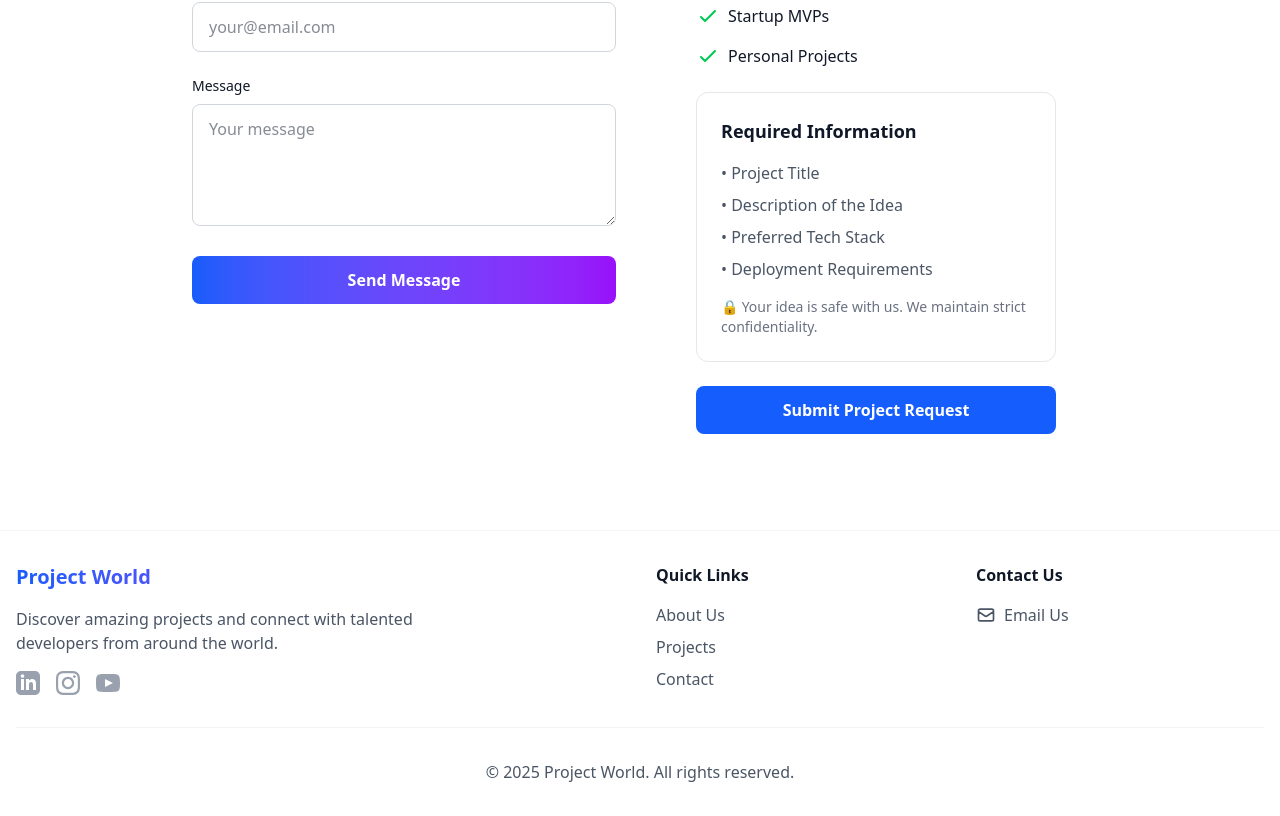
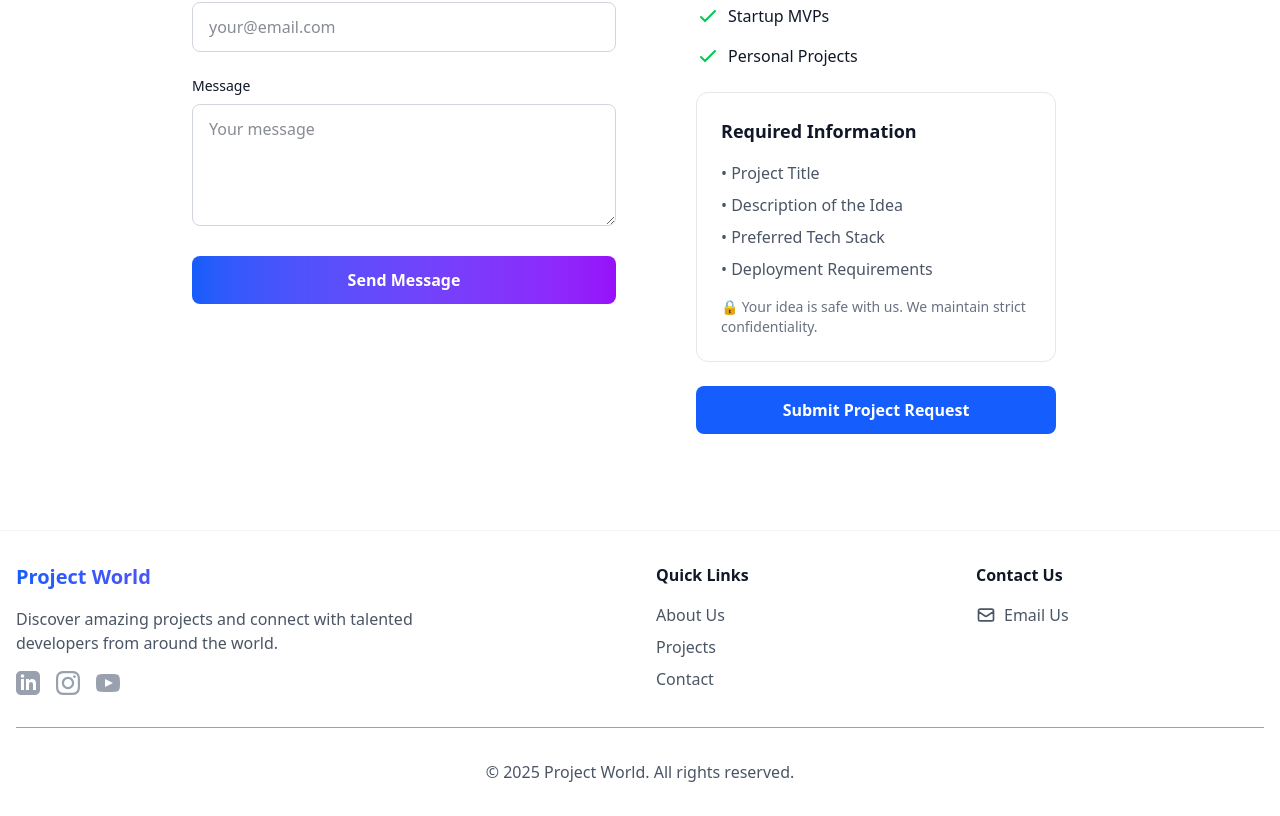
Before and after one commit to SouravKrGupta/ProjectWorld, a React (Vite) app: page /contact in a window 1280 px wide. Shown: the part 945-1761 px from the top of the page. Built offline with nearby package versions, Linux system fonts and the light colour scheme.

Commit message:
fix: update footer border color for improved visibility

```diff
--- a/src/components/Footer.jsx
+++ b/src/components/Footer.jsx
@@ -96,7 +96,7 @@
           </div>
         </div>
 
-        <div className="mt-8 pt-8 border-t border-gray-100 dark:border-gray-700">
+        <div className="mt-8 pt-8 border-t border-gray-400 dark:border-gray-700">
           <div className={`${isDark ? 'text-gray-400' : 'text-gray-600'} text-center`}>
             &copy; {new Date().getFullYear()} Project World. All rights reserved.
           </div>
```
